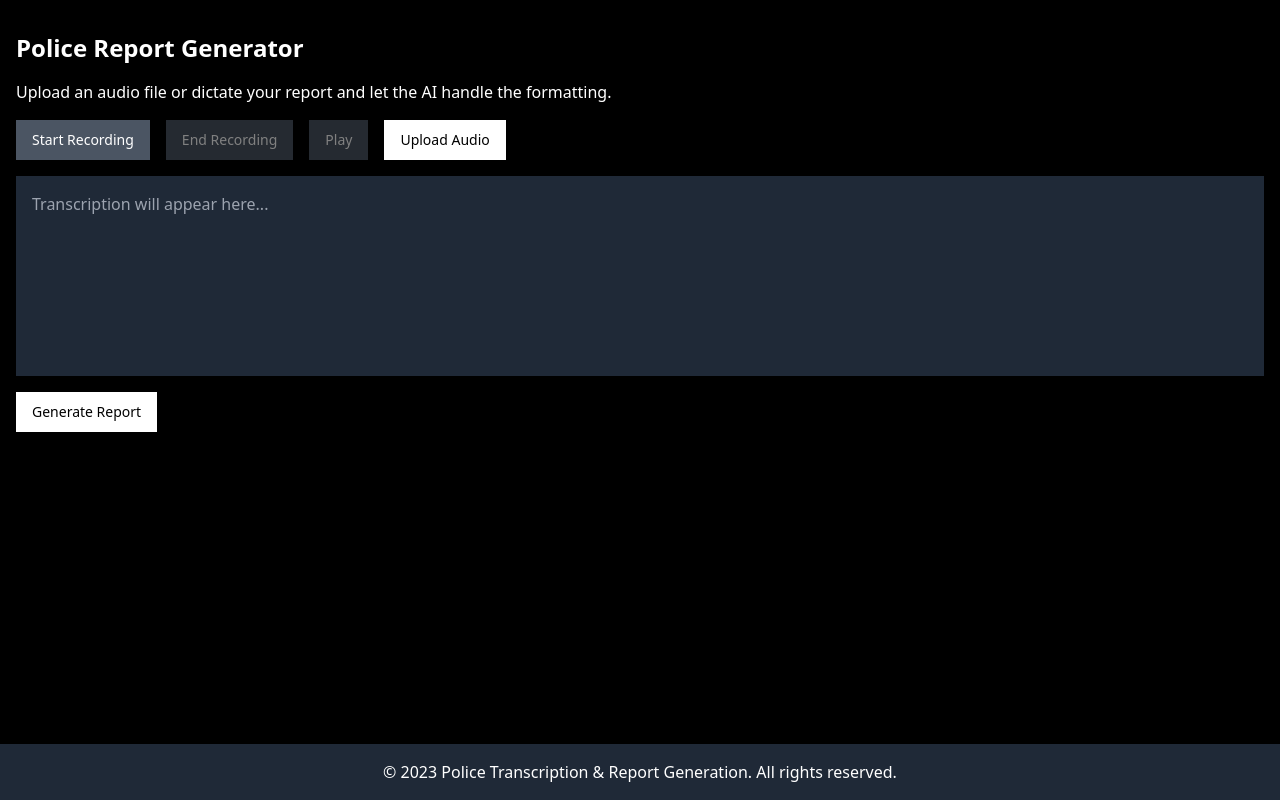
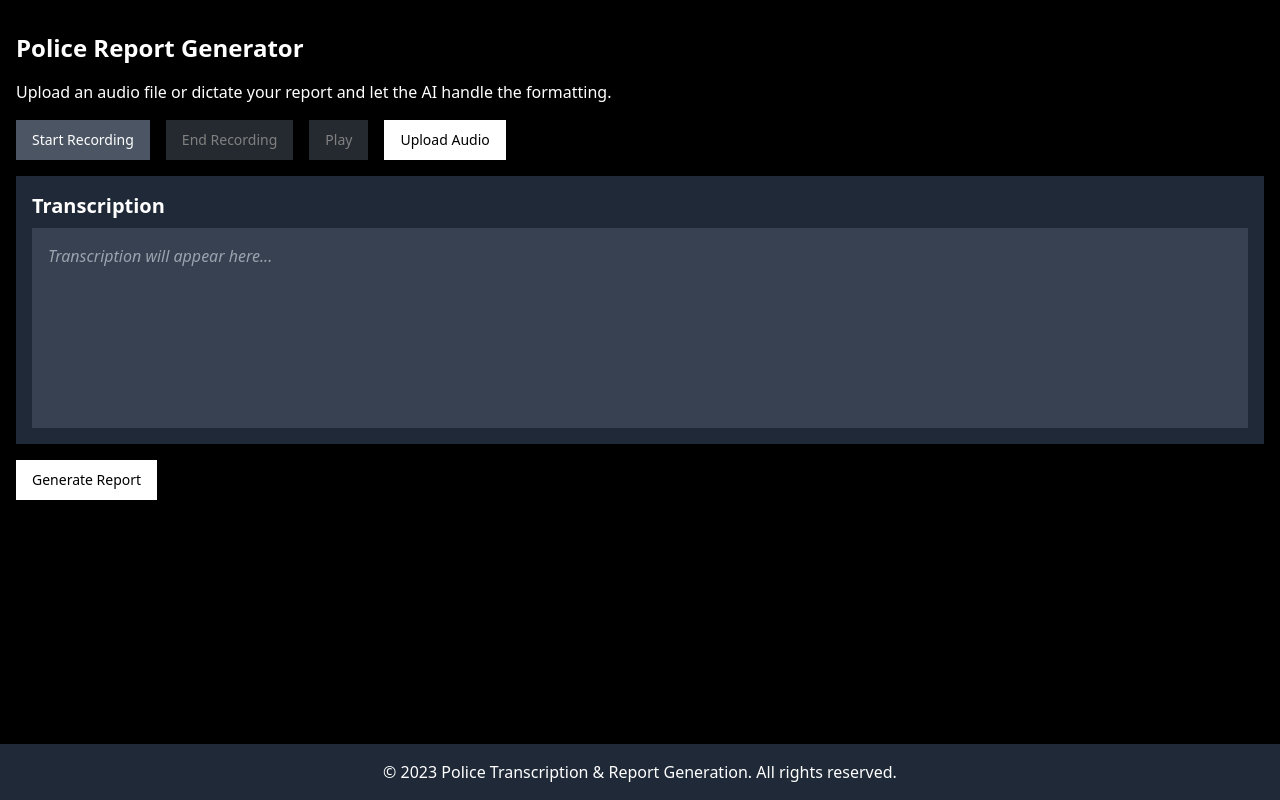
Before and after one commit to kkeeling/police-transcription-reporting-assistant, a React (Vite) app in the folder frontend/: page / in a window 1280 px wide. Built offline with nearby package versions, Linux system fonts and the light colour scheme; the HTML template or start-up script is replaced by a standard one.

Commit message:
feat: Implement Display Transcription Area

```diff
--- a/frontend/src/components/PoliceReportGenerator.tsx
+++ b/frontend/src/components/PoliceReportGenerator.tsx
@@ -156,12 +156,19 @@ const PoliceReportGenerator: React.FC = () => {
           {uploadError}
         </div>
       )}
-      <div className="bg-gray-800 p-4 rounded-lg min-h-[200px] mt-6">
-        <p className="text-gray-400">{transcription || 'Transcription will appear here...'}</p>
+      <div className="bg-gray-800 p-4 rounded-lg mt-6">
+        <h3 className="text-xl font-semibold mb-2">Transcription</h3>
+        <div className="bg-gray-700 p-4 rounded-lg min-h-[200px] max-h-[400px] overflow-y-auto">
+          {transcription ? (
+            <p className="text-gray-200 whitespace-pre-wrap">{transcription}</p>
+          ) : (
+            <p className="text-gray-400 italic">Transcription will appear here...</p>
+          )}
+        </div>
       </div>
       <Button
         onClick={handleGenerateReport}
-        className="bg-white hover:bg-gray-100 text-black"
+        className="bg-white hover:bg-gray-100 text-black mt-4"
       >
         Generate Report
       </Button>
```
